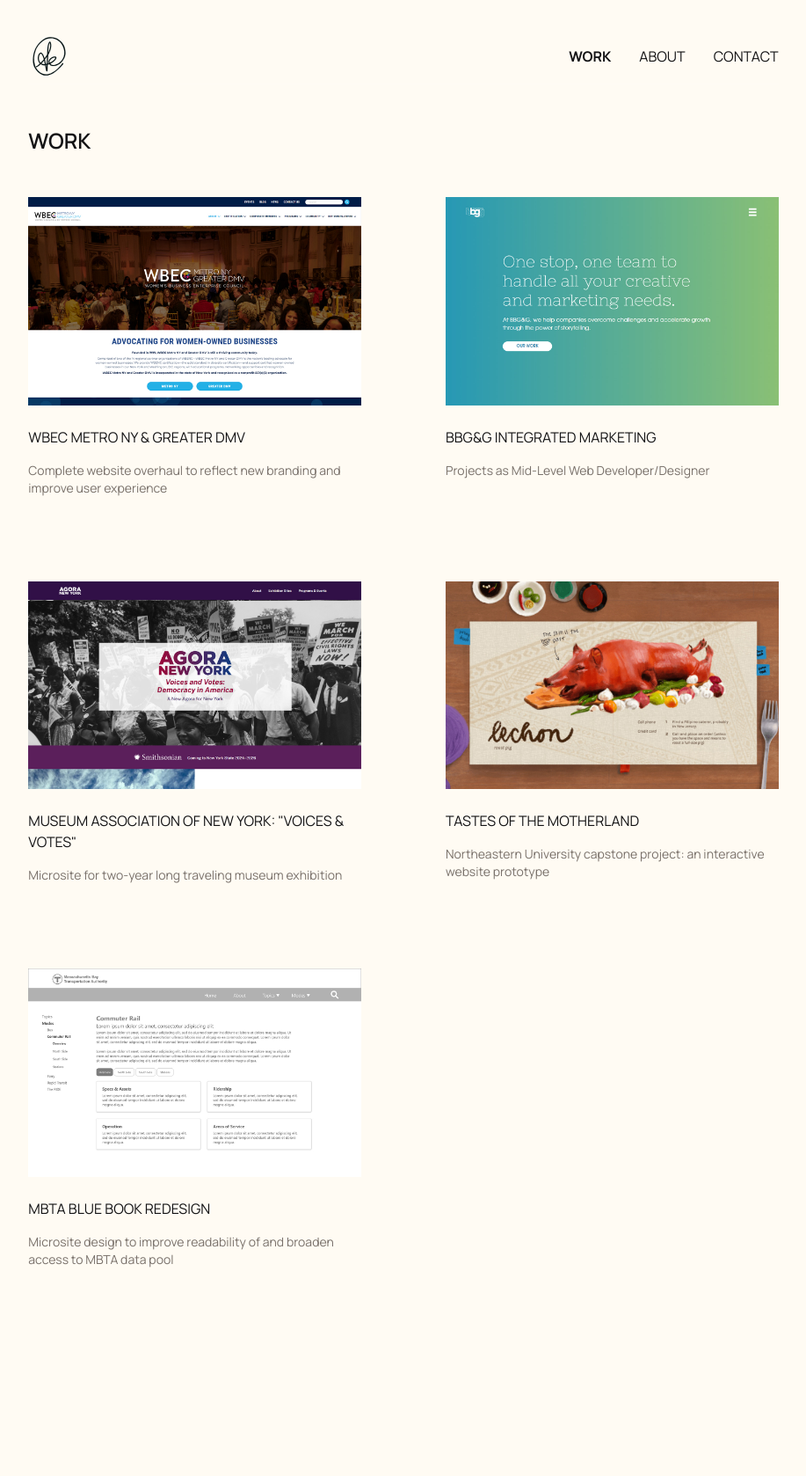
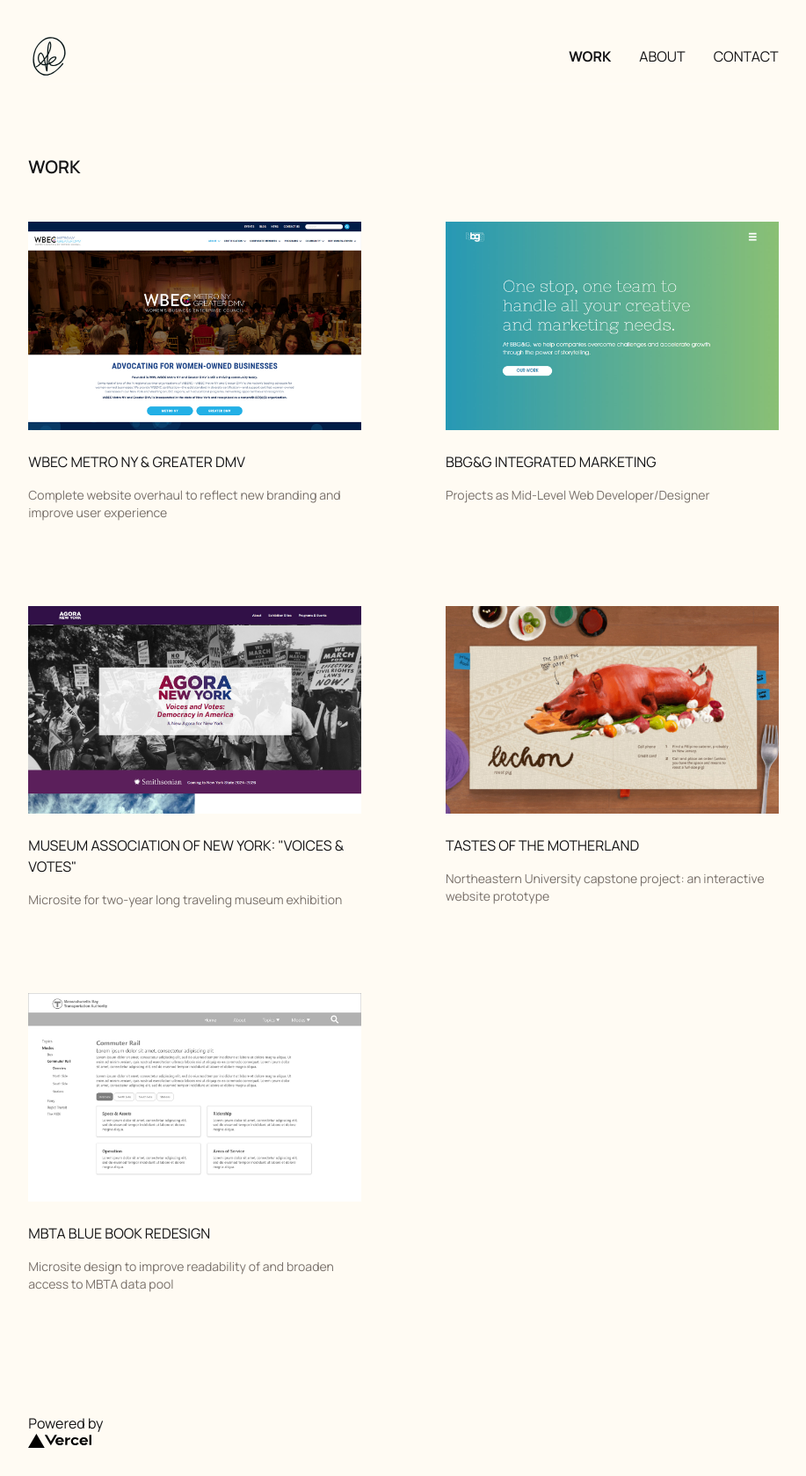
Before and after one commit to aescaba/portfolio, a Next.js app: page /work in a window 1280 px wide. Shown: the whole page at 88% size, without its empty margins (181-1098 px from the left). Before the commit the page ends 1570 px from the top, so only its background shows below. Built offline with nearby package versions, Linux system fonts and the light colour scheme.

Commit message:
footer styling and placement, layout sizing edits, formatting

```diff
--- a/components/footer.js
+++ b/components/footer.js
@@ -5,8 +5,9 @@
 
 export default function Footer() {
     return (
-        <div>
-        <a className=""
+        <div className="relative py-10">
+        <div className="absolute inset-x-0 bottom-0">
+          <a className=""
         href="https://vercel.com?utm_source=create-next-app&utm_medium=default-template&utm_campaign=create-next-app"
         target="_blank"
         rel="noopener noreferrer"
@@ -17,5 +18,6 @@
         </span>
       </a>
       </div>
+      </div>
     );
 }
--- a/components/layout.js
+++ b/components/layout.js
@@ -3,7 +3,7 @@
 export default function Layout({ children }) {
     return (
         <>
-            <main>
+            <main className="mt-20">
                 {children}
             </main>
 
--- a/components/pagetitle.js
+++ b/components/pagetitle.js
@@ -1,6 +1,6 @@
 
 export default function PageTitle({title}) {
     return (
-        <h1 class="text-2xl my-12 font-semibold uppercase">{title}</h1>
+        <h1 class="text-xl my-12 font-semibold uppercase">{title}</h1>
     );
 }
--- a/pages/_app.js
+++ b/pages/_app.js
@@ -17,14 +17,12 @@
         <link rel="icon" href="/AE_Logo_BG.svg" />
       </Head>
 
-      <div className="w-2/3 max-w-5xl mx-auto my-8 justify-self-center">
-
+      <div className="w-2/3 max-w-5xl mx-auto my-8 justify-between">
         <Navbar />
-
         <Layout>
             <Component {...pageProps} />
         </Layout>
-        {/* <Footer /> */}
+        <Footer />
       </div>
     </>
   );
```
